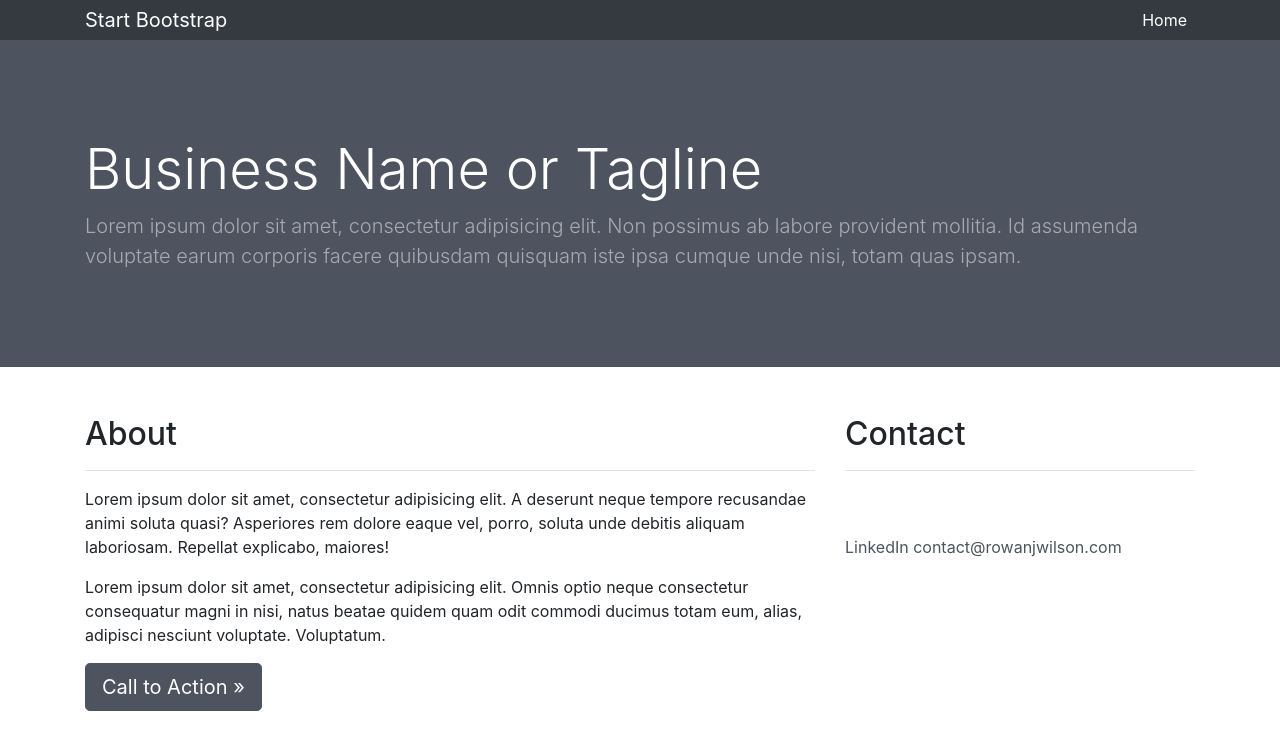
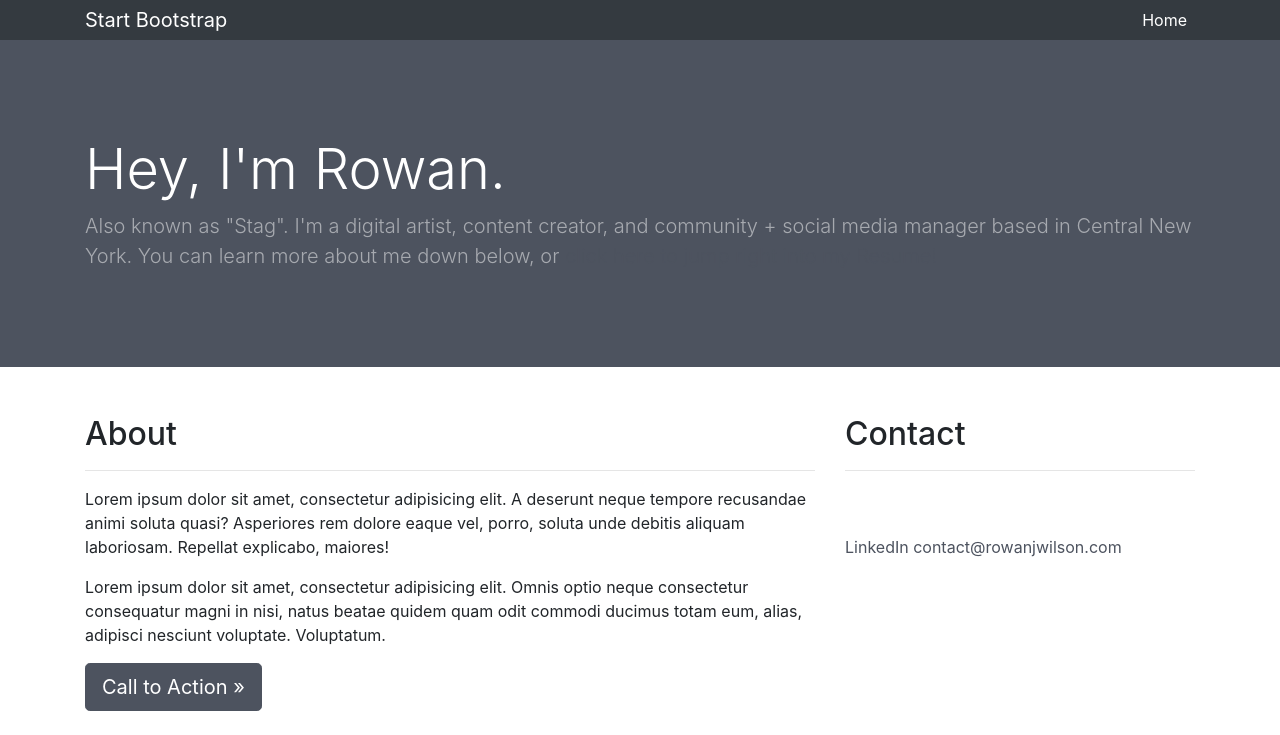
Before and after one commit to stagrunner/rowanjwilson, a Jekyll site: the page built from index.html, in a window 1280 px wide and 900 px high, cut to the strip 0-735 px from the top of the window. Built offline with Jekyll 4.4.1, drawn with Linux system fonts in a browser that asks for light colours.

Commit message:
Update header.html

```diff
--- a/_includes/header.html
+++ b/_includes/header.html
@@ -4,13 +4,10 @@
     <div class="row h-100 align-items-center">
       <div class="col-lg-12">
         <h1 class="display-4 text-white mt-5 mb-2">
-          Business Name or Tagline
+          Hey, I'm Rowan.
         </h1>
         <p class="lead mb-5 text-white-50">
-          Lorem ipsum dolor sit amet, consectetur adipisicing elit. Non possimus
-          ab labore provident mollitia. Id assumenda voluptate earum corporis
-          facere quibusdam quisquam iste ipsa cumque unde nisi, totam quas
-          ipsam.
+          Also known as "Stag". I'm a digital artist, content creator, and community + social media manager based in Central New York. You can learn more about me down below, or <a href="/">click here to jump right into my Resume!</a>
         </p>
       </div>
     </div>
```
